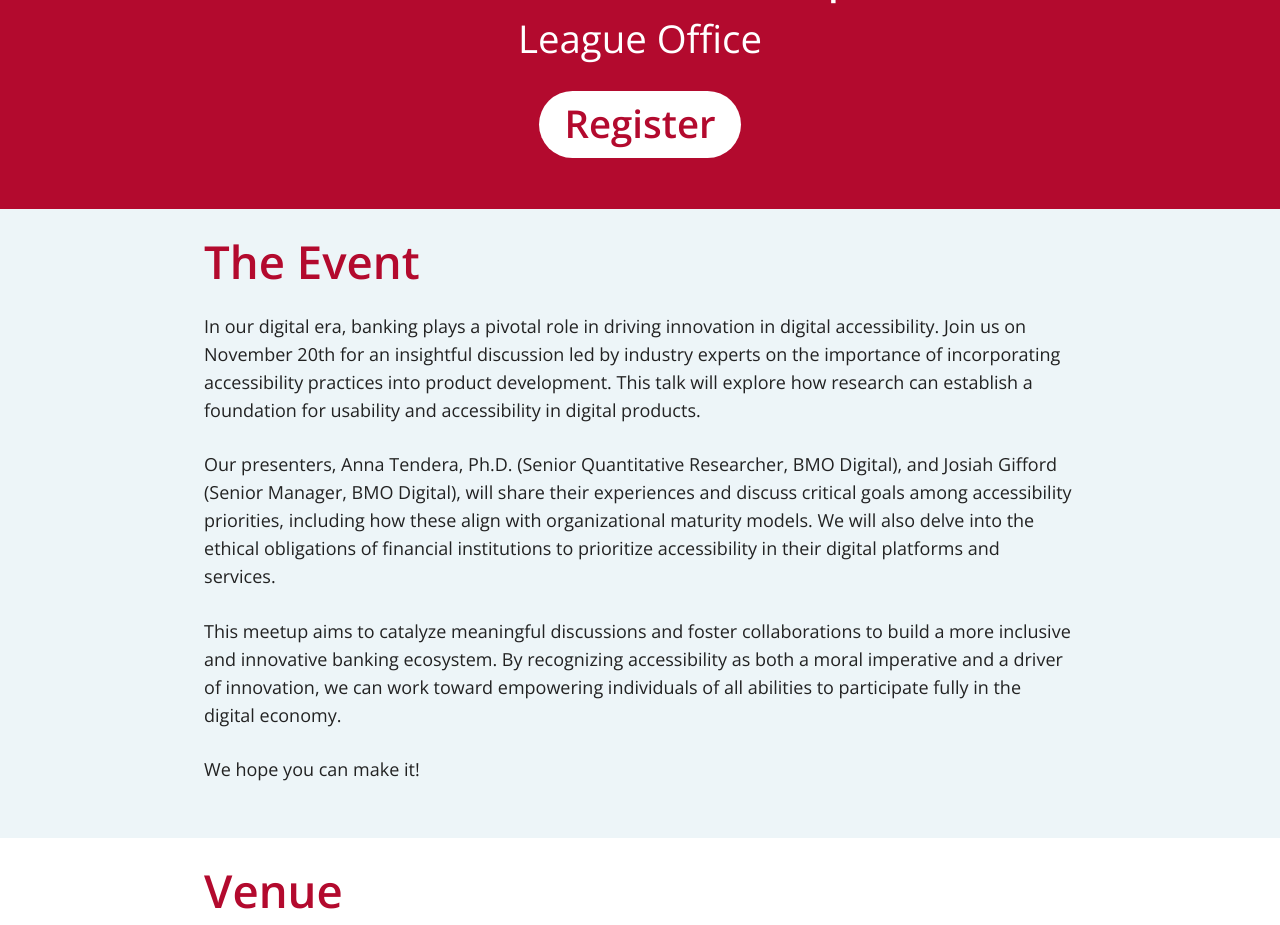
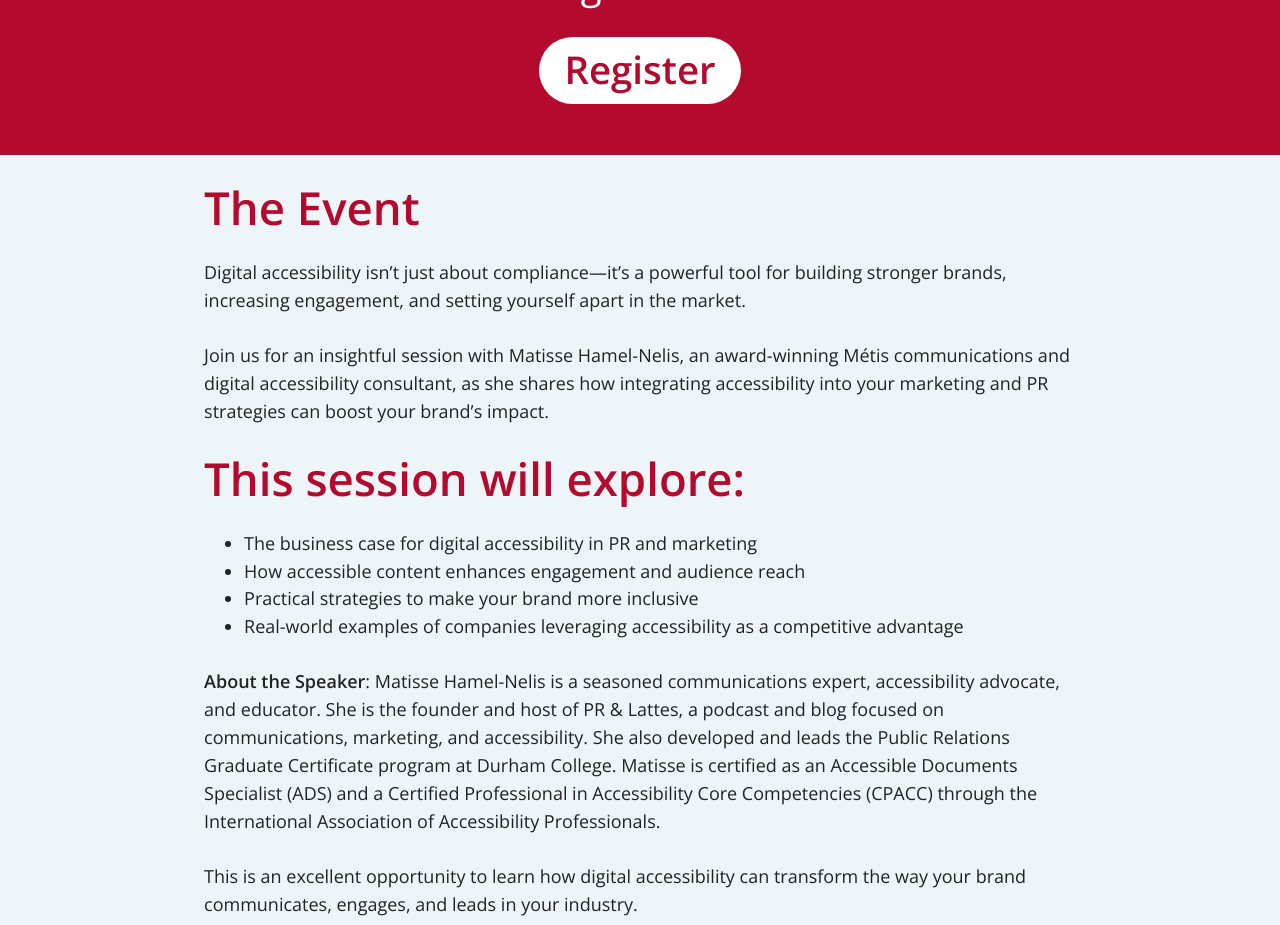
Before and after one commit to a11yTO/static-meetup-site, a Jekyll site: the page built from index.html, in a window 1280 px wide and 1400 px high, scrolled down 474 px, cut to the strip 0-925 px from the top of the window. Built offline with Jekyll 4.4.1, drawn with Linux system fonts in a browser that asks for light colours; some of the changed text lies outside the part shown.

Commit message:
Add February 2025 event

```diff
--- a/_includes/header.html
+++ b/_includes/header.html
@@ -71,11 +71,11 @@
     {% if page.id == 'home' %}
     <section class="event">
       <h1 class="event-title">#{{ site.title }}</h1>
-      <h2 class="event-description">Building a consecutive path towards accessible design through research</h2>
+      <h2 class="event-description">Making Digital Accessibility Your Marketing Power Move</h2>
       <ul class="event-detail">
-        <li class="event-date">November 20, 2024 at 6pm</li>
+        <li class="event-date">February 12, 2025, 6:00pm to 8:30pm </li>
         <li class="event-location">League Office</li>
-        <li class="register"><a href="https://tickets.a11yto.com/e/26/building-a-consecutive-path-towards-accessible-design-through-research" rel="external">Register</a></li>
+        <li class="register"><a href="https://tickets.a11yto.com/e/27/making-digital-accessibility-your-marketing-power-move" rel="external">Register</a></li>
       </ul>
     </section>
     {% endif %}
--- a/index.html
+++ b/index.html
@@ -12,7 +12,46 @@ description: Explore how innovative technologies are driving accessibility and i
 <p>The Greater Toronto Area (GTA) is a fantastic hub for digital accessibility and inclusive design. <strong>#a11yTO</strong> welcomes everyone to our community through our Meetups, and accessibility in general. Our goal is to provide a place for you to learn, share your experiences, ideas, and solutions and collaborate on building a more inclusive web.</p> -->
 
 <h2>The Event</h2>
-<p>In our digital era, banking plays a pivotal role in driving innovation in digital accessibility. Join us on November 20th for an insightful discussion led by industry experts on the importance of incorporating accessibility practices into product development. This talk will explore how research can establish a foundation for usability and accessibility in digital products.</p>
-<p>Our presenters, Anna Tendera, Ph.D. (Senior Quantitative Researcher, BMO Digital), and Josiah Gifford (Senior Manager, BMO Digital), will share their experiences and discuss critical goals among accessibility priorities, including how these align with organizational maturity models. We will also delve into the ethical obligations of financial institutions to prioritize accessibility in their digital platforms and services.</p>
-<p>This meetup aims to catalyze meaningful discussions and foster collaborations to build a more inclusive and innovative banking ecosystem. By recognizing accessibility as both a moral imperative and a driver of innovation, we can work toward empowering individuals of all abilities to participate fully in the digital economy.</p>
+<p>
+  Digital accessibility isn’t just about compliance—it’s a powerful tool for
+  building stronger brands, increasing engagement, and setting yourself apart in
+  the market.
+</p>
+<p>
+  Join us for an insightful session with Matisse Hamel-Nelis, an award-winning
+  Métis communications and digital accessibility consultant, as she shares how
+  integrating accessibility into your marketing and PR strategies can boost your
+  brand’s impact.
+</p>
+<h3 class="subhead">This session will explore:</h3>
+<ul>
+  <li>The business case for digital accessibility in PR and marketing</li>
+  <li>How accessible content enhances engagement and audience reach</li>
+  <li>Practical strategies to make your brand more inclusive</li>
+  <li>
+    Real-world examples of companies leveraging accessibility as a competitive
+    advantage
+  </li>
+</ul>
+<p>
+  <strong>About the Speaker</strong>: Matisse Hamel-Nelis is a seasoned
+  communications expert, accessibility advocate, and educator. She is the
+  founder and host of PR & Lattes, a podcast and blog focused on communications,
+  marketing, and accessibility. She also developed and leads the Public
+  Relations Graduate Certificate program at Durham College. Matisse is certified
+  as an Accessible Documents Specialist (ADS) and a Certified Professional in
+  Accessibility Core Competencies (CPACC) through the International Association
+  of Accessibility Professionals.
+</p>
+<p>
+  This is an excellent opportunity to learn how digital accessibility can
+  transform the way your brand communicates, engages, and leads in your
+  industry.
+</p>
+<h3 class="subhead">Important Notes:</h3>
+<ul>
+  <li>Registration is required to attend.</li>
+  <li>Space is limited, so reserve your spot early.</li>
+  <li>This is an in-person event.</li>
+</ul>
 <p>We hope you can make it!</p>
```
